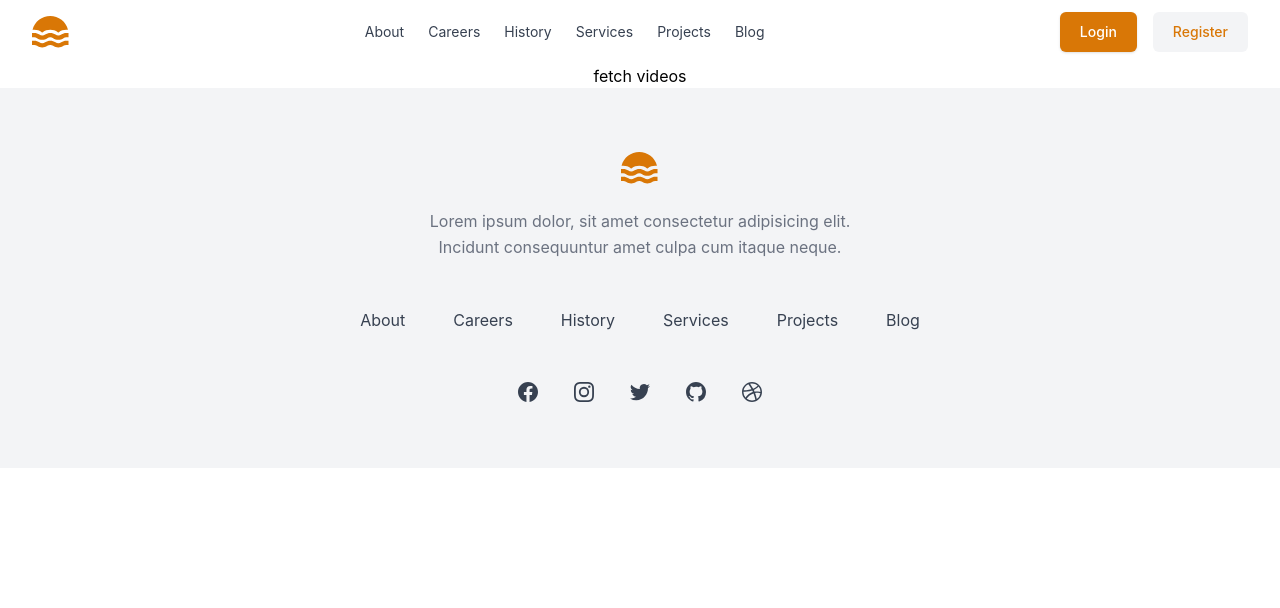
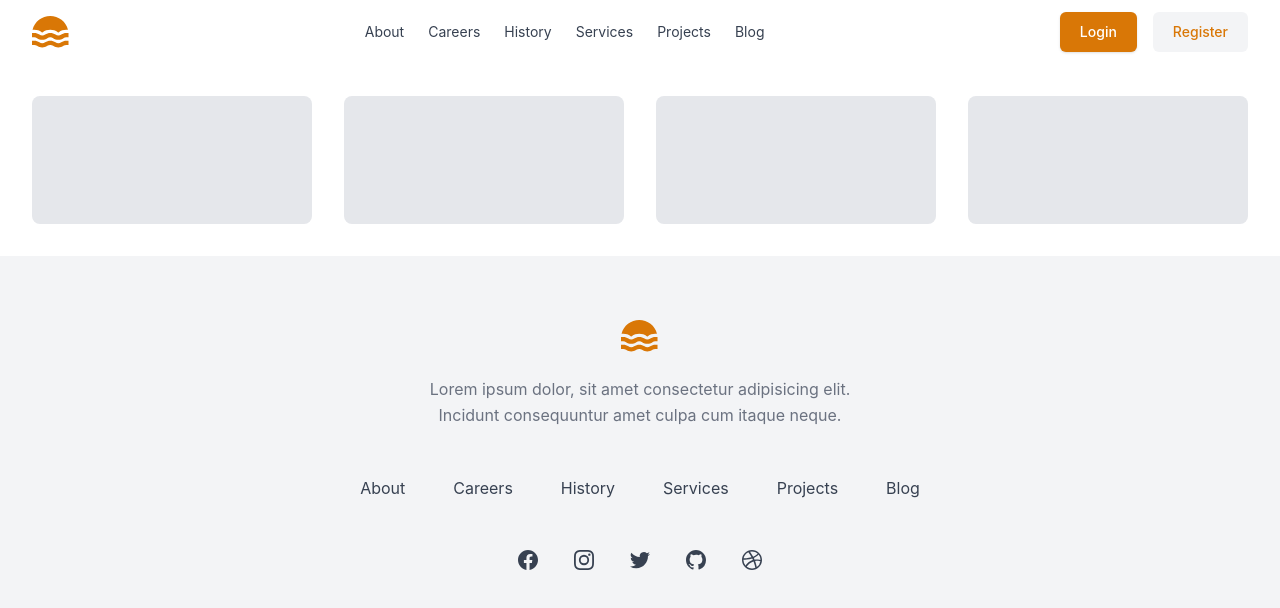
Before and after one commit to Arpitadey88/fetch-videos, a React (Create React App) app: page / in a window 1280 px wide. Shown: the top 608 px of the page. Built offline with nearby package versions, Linux system fonts and the light colour scheme; no server answers.

Commit message:
added some structure

```diff
--- a/src/component/FetchVideos/FetchVideos.js
+++ b/src/component/FetchVideos/FetchVideos.js
@@ -18,8 +18,13 @@ const FetchVideos = () => {
         }
         fetchYoutubeData();
     return (
-        <div>
-            <h2>fetch videos</h2>
+        <div className="mx-auto max-w-screen-xl px-4 sm:px-6 lg:p-8">
+            <div className="grid grid-cols-1 gap-4 lg:grid-cols-4 lg:gap-8">
+                <div className="h-32 rounded-lg bg-gray-200"></div>
+                <div className="h-32 rounded-lg bg-gray-200"></div>
+                <div className="h-32 rounded-lg bg-gray-200"></div>
+                <div className="h-32 rounded-lg bg-gray-200"></div>
+            </div>
         </div>
     );
 };
```
